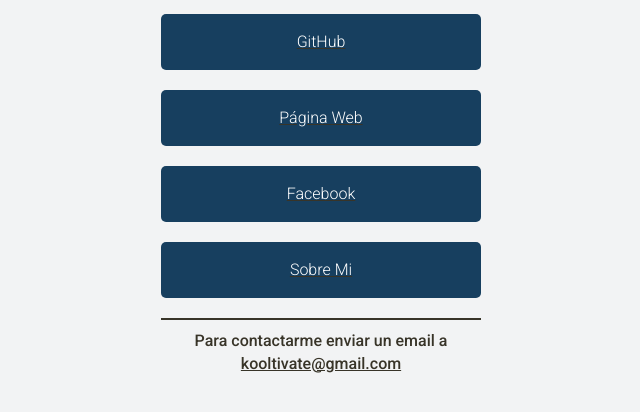
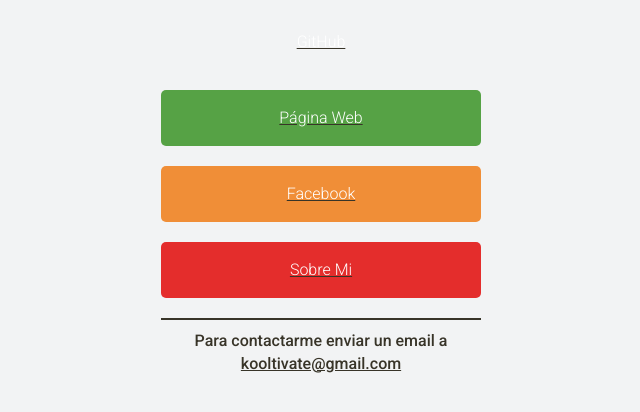
Before and after one commit to kooltivate/kooltivate.github.io, a plain HTML site: page index.html in a window 1280 px wide. Shown: the part 196-608 px from the top of the page, without its empty margins (319-959 px from the left). Drawn offline with Linux system fonts and the light colour scheme.

Commit message:
Cambiando colores de botones 2

```diff
--- a/style.css
+++ b/style.css
@@ -57,7 +57,7 @@
 }
 
 .btn-group .btn {
-    background-color: #173F5F;
+    /* background-color: #173F5F; */
     color: white;
     font-weight: 300;
     width: 100%;
```
